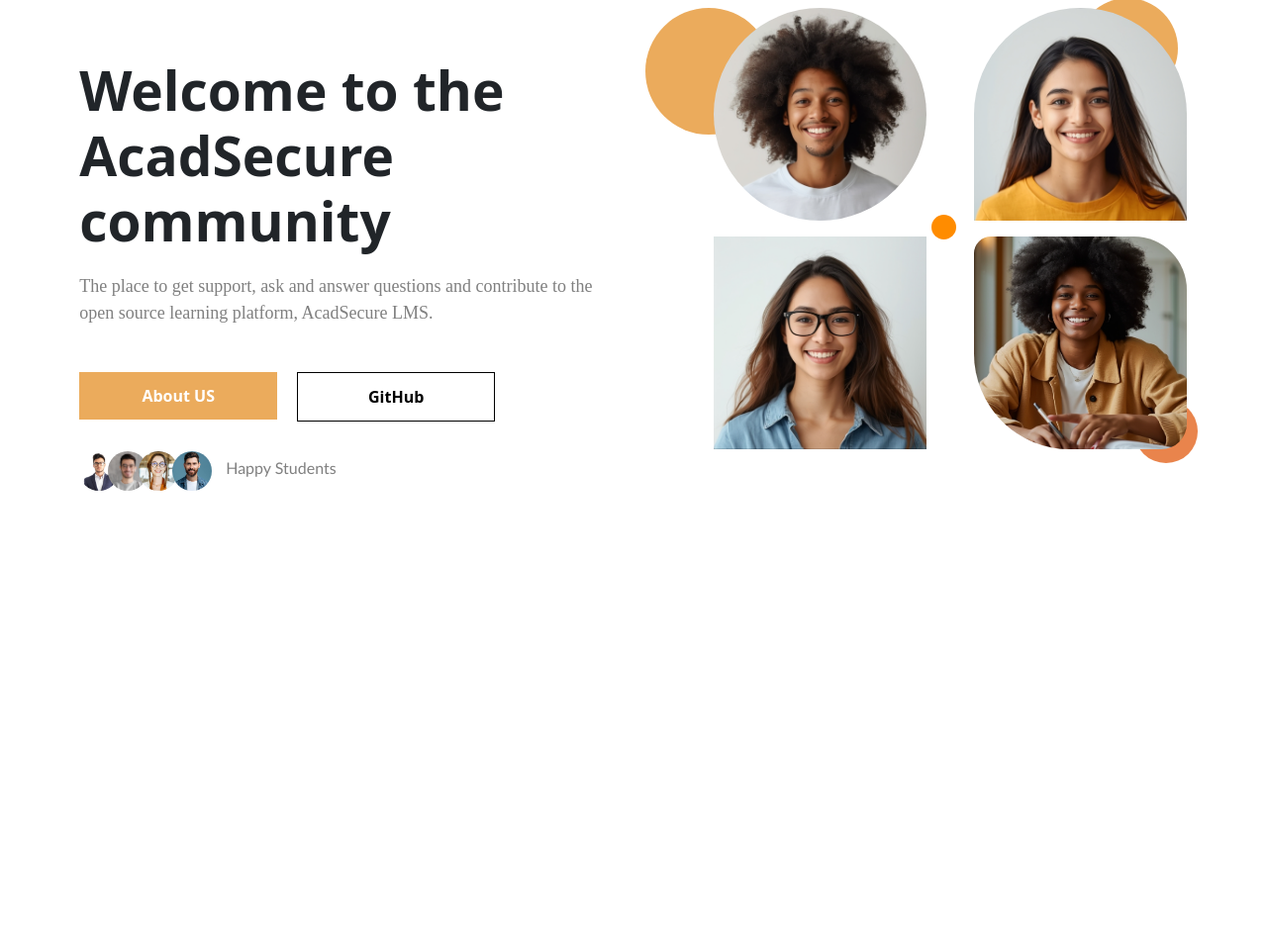
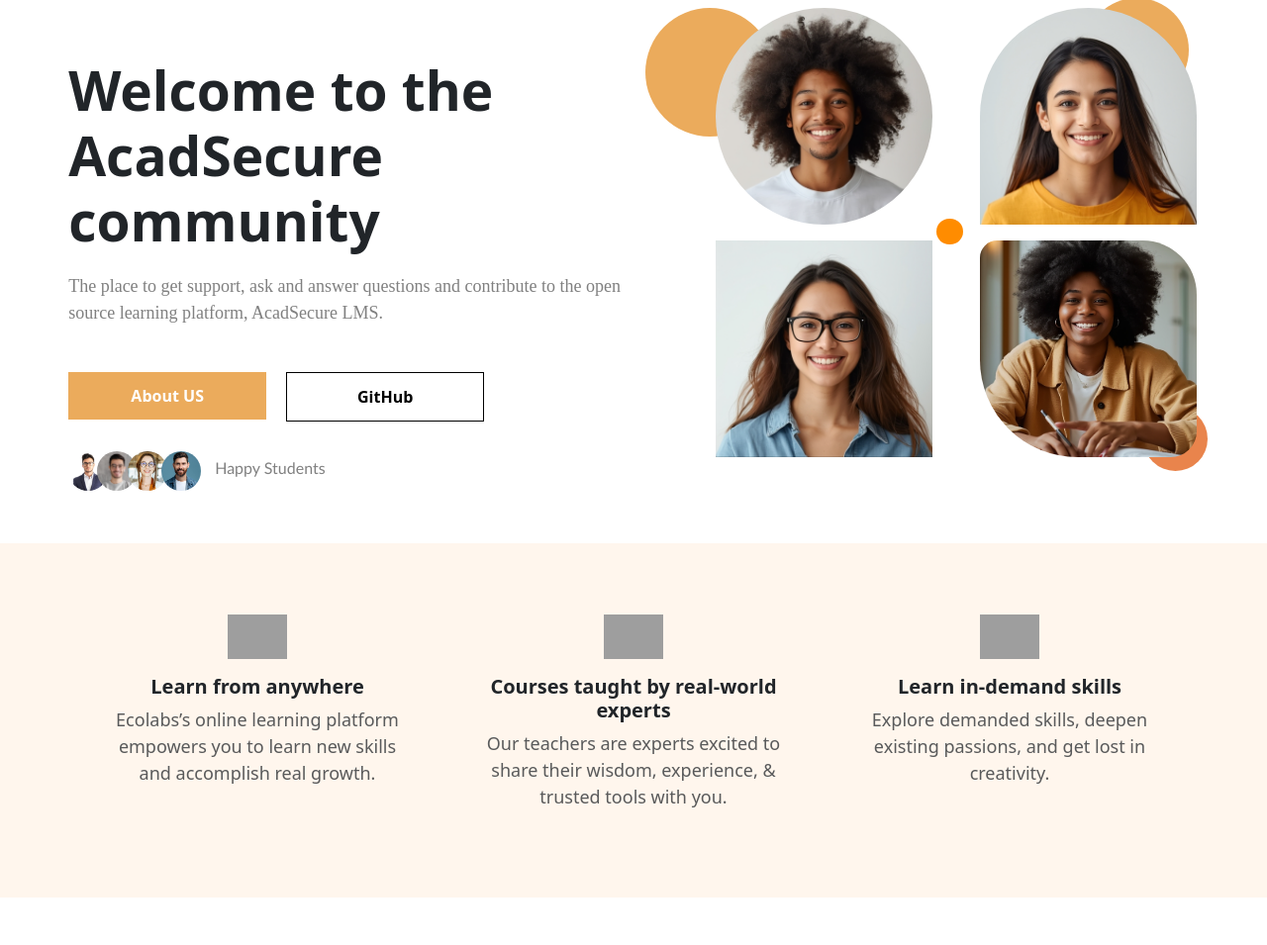
Before and after one commit to Krish-CyberSec/ZeroDay_Syndicate, a Django app: page / in a window 1280 px wide. Shown: the part 88-1043 px from the top of the page at 99% size. Before the commit the page ends 584 px from the top, so only its background shows below. Run offline with Django 5.2, Linux system fonts and the light colour scheme; grey boxes are pictures that could not be loaded.

Commit message:
feat:added feature tab

```diff
--- a/Deparment Level File Sharing Platform/static/css/style.css
+++ b/Deparment Level File Sharing Platform/static/css/style.css
@@ -69,6 +69,10 @@ body {
 /* Header Ends */
 
 /* Main Starts */
+#main_content{
+    margin: 0;
+    padding: 0;
+}
 .banner_area{
     margin-top: 9vh;
 
@@ -277,7 +281,18 @@ body {
     border-radius: 8% 25% 12% 45%;
 }
 
-
+/* css for feature_tab */
+.back{
+    background-color: #fff6ed;
+}
+.feature_img{
+  display: flex;
+  width: 60px;
+  height: auto;
+  align-items: center;
+  justify-content: center;
+  margin: 0 auto;
+}
 
 /* Main Ends */
 
--- a/Deparment Level File Sharing Platform/templates/index.html
+++ b/Deparment Level File Sharing Platform/templates/index.html
@@ -2,7 +2,7 @@
 {% endblock %}
 {% block content %}
 
-<div class="container-fluid">
+<div class="container-fluid " id="main_content">
 
   {% comment %} banner created by krish {% endcomment %}
   <div class="row banner_area">
@@ -78,6 +78,51 @@
       {% endcomment %}
     </div>
   </div>
+
+
+  {% comment %} Adding feature tab by Navya {% endcomment %}
+  <section class="py-5 my-5 back">
+        <div class="container">
+            <div class="row text-center g-4">
+                <div class="col-md-4">
+                    <div class="p-4 h-100">
+                        <div class="icon-box mb-3">
+                            <img class="feature_img" src="https://uploads-ssl.webflow.com/63201b51f3e2d01beecbb8b7/6346a1832ef5c8ff96c689fc_ic-f1.png">
+                        </div>
+                        <h5 class="fw-bold">Learn from anywhere</h5>
+                        <p class="text-muted">
+                            Ecolabs’s online learning platform empowers you to learn new skills and accomplish real
+                            growth.
+                        </p>
+                    </div>
+                </div>
+                <div class="col-md-4">
+                    <div class="p-4 h-100">
+                        <div class="icon-box mb-3">
+                            <img class="feature_img" src="https://uploads-ssl.webflow.com/63201b51f3e2d01beecbb8b7/63469556eabc886ebaaa81ae_ic-f2.png">
+                        </div>
+                        <h5 class="fw-bold">Courses taught by real-world experts</h5>
+                        <p class="text-muted">
+                            Our teachers are experts excited to share their wisdom, experience, & trusted tools with
+                            you.
+                        </p>
+                    </div>
+                </div>
+                <div class="col-md-4">
+                    <div class="p-4 h-100">
+                        <div class="icon-box mb-3">
+                            <img class="feature_img" src="https://uploads-ssl.webflow.com/63201b51f3e2d01beecbb8b7/6346a1b8ba474e3fe177b111_ic-f3.png">
+                        </div>
+                        <h5 class="fw-bold">Learn in-demand skills</h5>
+                        <p class="text-muted">
+                            Explore demanded skills, deepen existing passions, and get lost in creativity.
+                        </p>
+                    </div>
+                </div>
+            </div>
+        </div>
+    </section>
+
 </div>
 
 {% endblock %} {% block footer %} {% endblock %}
```
